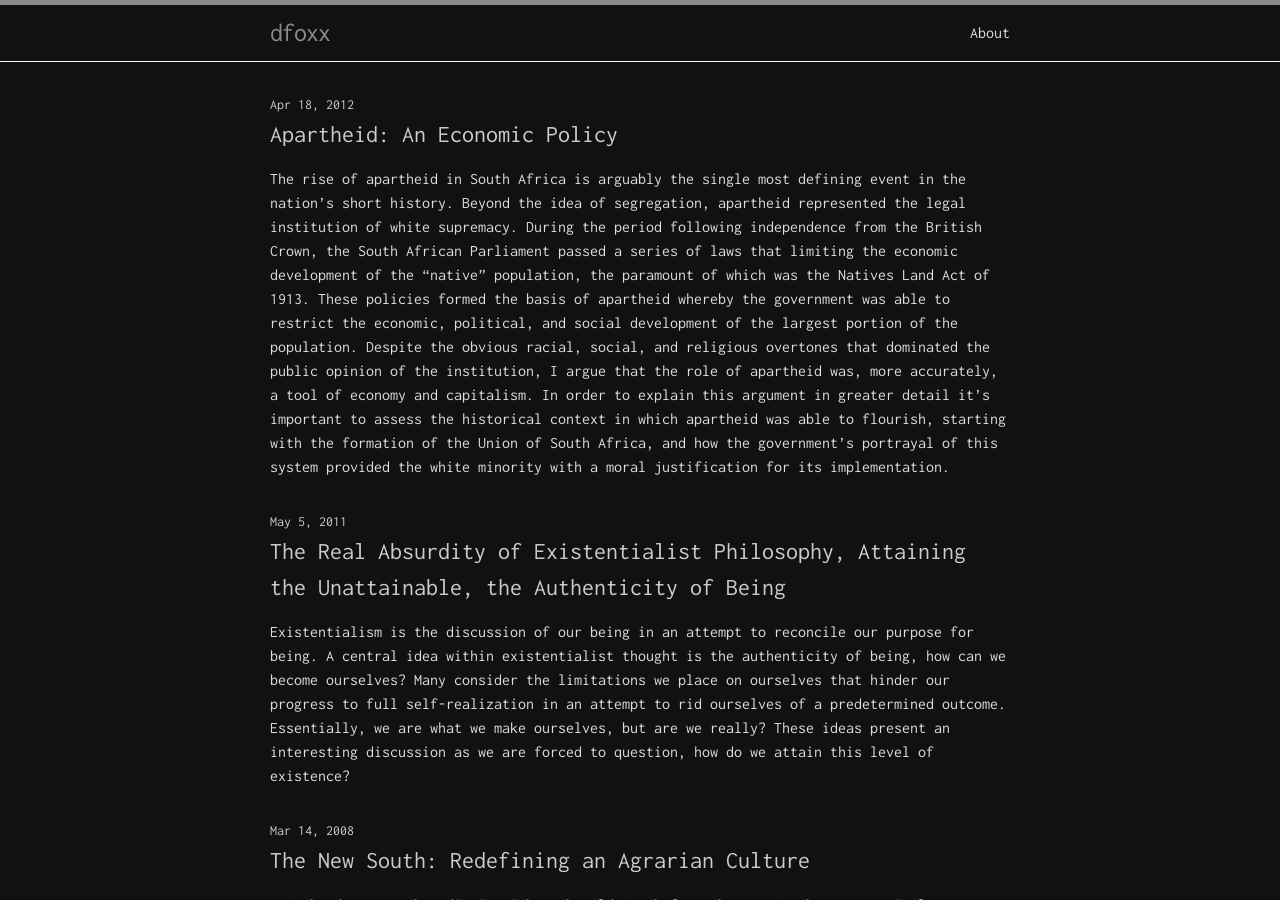
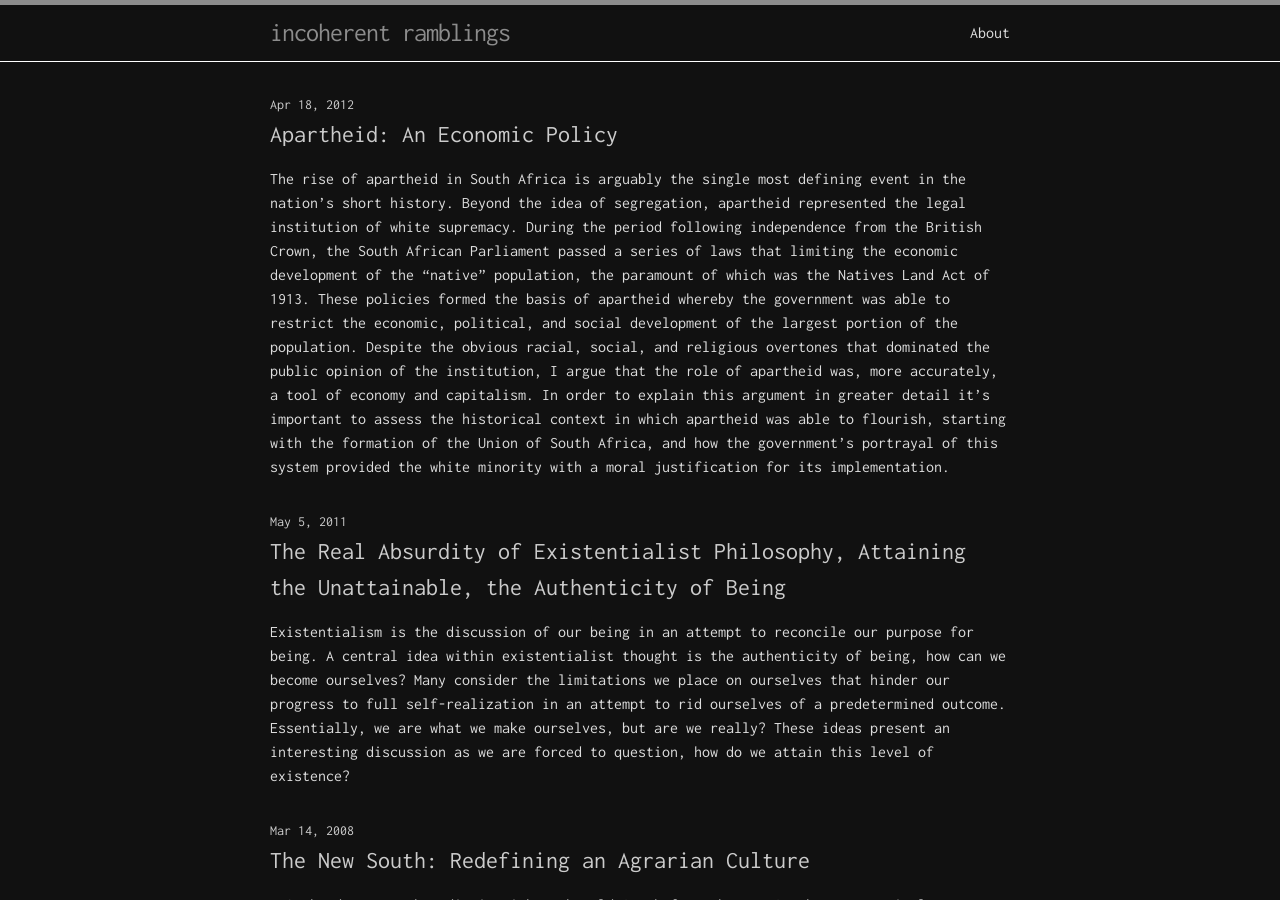
Before and after one commit to dfoxx/dfoxx.github.io, a Jekyll site: the page built from index.html, in a window 1280 px wide and 900 px high. Built offline with Jekyll 4.4.1, drawn with Linux system fonts in a browser that asks for light colours.

Commit message:
Update _config.yml

```diff
--- a/_config.yml
+++ b/_config.yml
@@ -1,11 +1,10 @@
 # Site settings
-title: dfoxx
+title: incoherent ramblings
 email: david@dfoxx.com
 description: > # this means to ignore newlines until "baseurl:"
   if you don't know, now you know...
 baseurl: "" # the subpath of your site, e.g. /blog/
 url: "http://dfoxx.github.io" # the base hostname & protocol for your site
-github_username:  dfoxx
 
 # Build settings
 timezone: America/New_York
```
